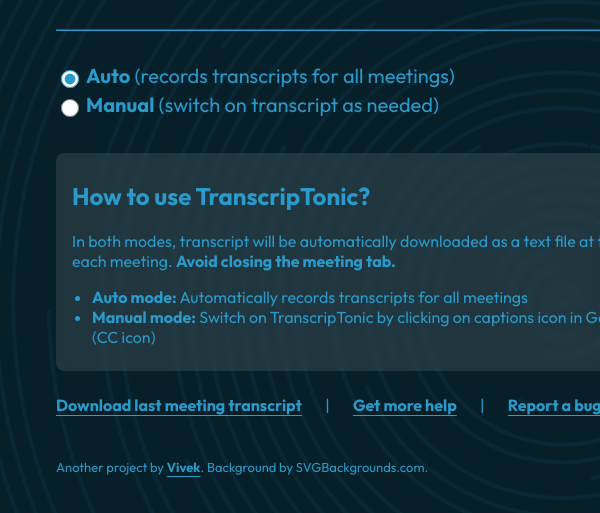
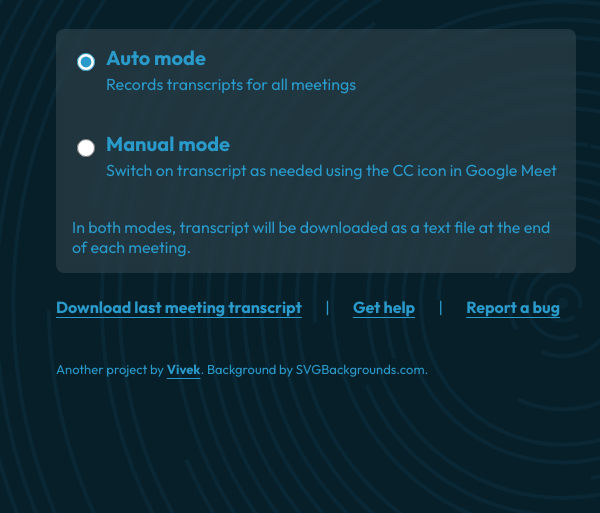
Before and after one commit to vivek-nexus/transcriptonic, a browser extension: page extension/popup.html in a window 400 px wide. Shown: the part 119-632 px from the top of the page, 600 px wide, since content can reach past the window. Drawn offline with Linux system fonts and the light colour scheme.

Commit message:
Improve UI

```diff
--- a/extension/popup.html
+++ b/extension/popup.html
@@ -8,7 +8,7 @@
     @import url('https://fonts.googleapis.com/css2?family=Outfit:wght@400;700&display=swap');
 
     body {
-      width: 640px;
+      width: 520px;
       padding: 3rem;
       background: #071f29;
       color: #2A9ACA;
@@ -19,12 +19,12 @@
       background-size: cover;
     }
 
-    hr {
-      border-color: #2A9ACA;
+    h1 {
+      font-size: 2rem;
     }
 
     .get-started {
-      padding: 0.5rem 1rem;
+      padding: 1rem;
       background-color: rgba(255, 255, 255, 0.1);
       backdrop-filter: blur(4px);
       border-radius: 8px;
@@ -45,9 +45,22 @@
       border-radius: 96px;
     }
 
+    .radio-item {
+      display: flex;
+      gap: 0.5rem;
+      align-items: start;
+      margin-bottom: 2rem;
+    }
+
+    .sub-text {
+      font-size: 1rem;
+    }
+
     input {
+      margin-top: 0.5rem;
       accent-color: #2A9ACA;
       width: 18px;
+      height: 18px;
     }
 
     label {
@@ -69,7 +82,7 @@
   <div>
     <div style="margin-bottom: 2rem;">
       <div style="display: flex; gap: 1rem; align-items: center;">
-        <img src="./icon.png" width="48px" height="48px" alt="" />
+        <img src="./icon.png" width="48px" height="48px" alt="Extension icon" />
         <div>
           <h1 style="margin: 0px;">TranscripTonic</h1>
           <p style="margin: 0px;">
@@ -79,30 +92,31 @@
       </div>
     </div>
 
-    <hr style="margin-bottom: 2rem;" />
 
-    <div style="display: flex; gap: 0.25rem;">
-      <input type="radio" name="mode" id="auto-mode" />
-      <label><b>Auto</b> (records transcripts for all meetings)</label>
+    <div class="get-started">
+      <div class="radio-item">
+        <input type="radio" name="mode" id="auto-mode" />
+        <label for="auto-mode"><b>Auto mode</b>
+          <br /><span class="sub-text">Records transcripts for all
+            meetings</span>
+        </label>
+      </div>
+      <div class="radio-item">
+        <input type="radio" name="mode" id="manual-mode" />
+        <label for="manual-mode"><b>Manual mode</b> <br />
+          <span class="sub-text">Switch on transcript as needed using the CC icon in
+            Google Meet</span>
+        </label>
+      </div>
+      <p style="margin-bottom: 0rem;">In both modes, transcript will be downloaded as a text file at the end
+        of each meeting.</p>
     </div>
-    <div style="margin-bottom: 2rem; display: flex; gap: 0.25rem;">
-      <input type="radio" name="mode" id="manual-mode" />
-      <label><b>Manual</b> (switch on transcript as needed) </label>
-    </div>
-    <div class="get-started">
-      <h2>How to use TranscripTonic?</h2>
-      <p>In both modes, transcript will be automatically downloaded as a text file at the end of each meeting. <b>Avoid
-          closing the meeting tab.</b></p>
-      <ul>
-        <li><b>Auto mode:</b> Automatically records transcripts for all meetings</li>
-        <li><b>Manual mode:</b> Switch on TranscripTonic by clicking on captions icon in Google Meet (CC icon)</li>
-      </ul>
-    </div>
+
     <div>
       <div style="margin-bottom: 2.75rem">
         <a href="" id="last-meeting-transcript">Download last meeting transcript</a>
         &nbsp; &nbsp; &nbsp; | &nbsp; &nbsp; &nbsp;
-        <a href="https://github.com/vivek-nexus/transcriptonic#readme" target="_blank">Get more help</a>
+        <a href="https://github.com/vivek-nexus/transcriptonic#readme" target="_blank">Get help</a>
         &nbsp; &nbsp; &nbsp; | &nbsp; &nbsp; &nbsp;
         <a href="https://github.com/vivek-nexus/transcriptonic/issues" target="_blank">Report a bug</a>
       </div>
```
